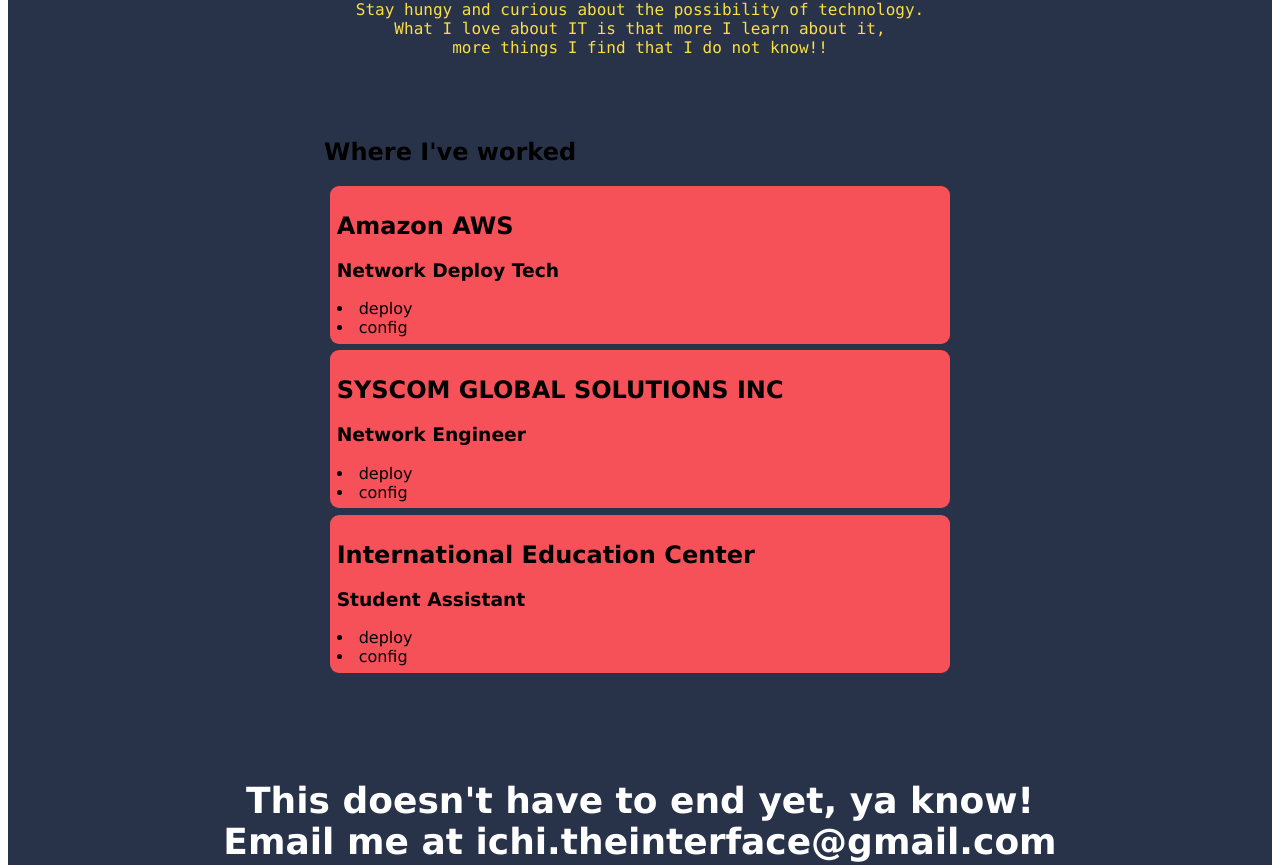
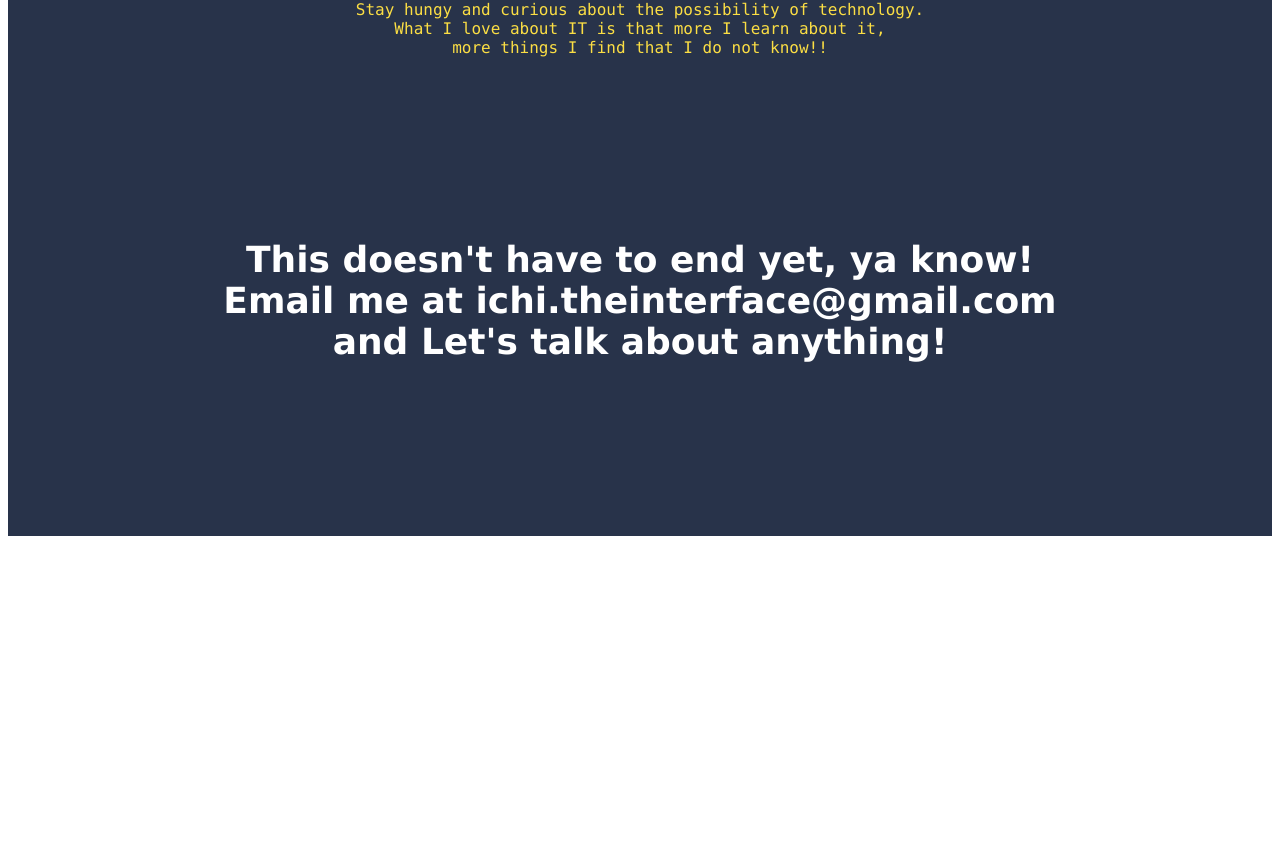
Before and after one commit to ichi-theinterface/0xashitaka-v2, a React (Create React App) app: page / in a window 1280 px wide. Shown: the part 559-1424 px from the top of the page. After the commit the page ends 1103 px from the top, so only its background shows below. Built offline with nearby package versions, Linux system fonts and the light colour scheme.

Commit message:
remove the work experience

```diff
--- a/src/component/Main.js
+++ b/src/component/Main.js
@@ -35,25 +35,6 @@
           more things I find that I do not know!!
         </p>
         <h1 className='horizontalblank'></h1>
-        <h2>Where I've worked</h2>
-        <div className='experiences'>
-          <h2>Amazon AWS</h2>
-          <h3>Network Deploy Tech</h3>
-          <li>deploy</li>
-          <li>config</li>
-          </div>
-        <div className='experiences'>
-          <h2>SYSCOM GLOBAL SOLUTIONS INC</h2>
-          <h3>Network Engineer</h3>
-          <li>deploy</li>
-          <li>config</li>
-          </div>
-        <div className='experiences'>
-          <h2>International Education Center</h2>
-          <h3>Student Assistant</h3>
-          <li>deploy</li>
-          <li>config</li>
-          </div>
       </div>
     </div>
 )
```
